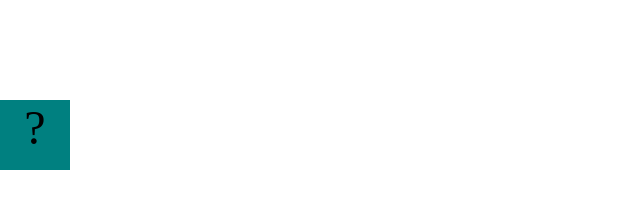
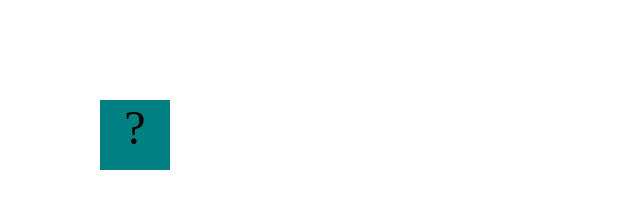
Before and after one commit to SparkKnightAubrey/SparkKnightAubrey.github.io, a plain HTML site: page projects/bouncing-box/index.html in a window 1280 px wide. Shown: the whole page, without its empty margins (0-640 px from the left). Drawn offline with Linux system fonts and the light colour scheme.

Commit message:
Worked on Bouncing box

```diff
--- a/projects/bouncing-box/index.html
+++ b/projects/bouncing-box/index.html
@@ -70,7 +70,7 @@
 			turn it around!
 			*/
 			function update() {
-
+				moveBoxTo(100)
 
 			};
 
```
